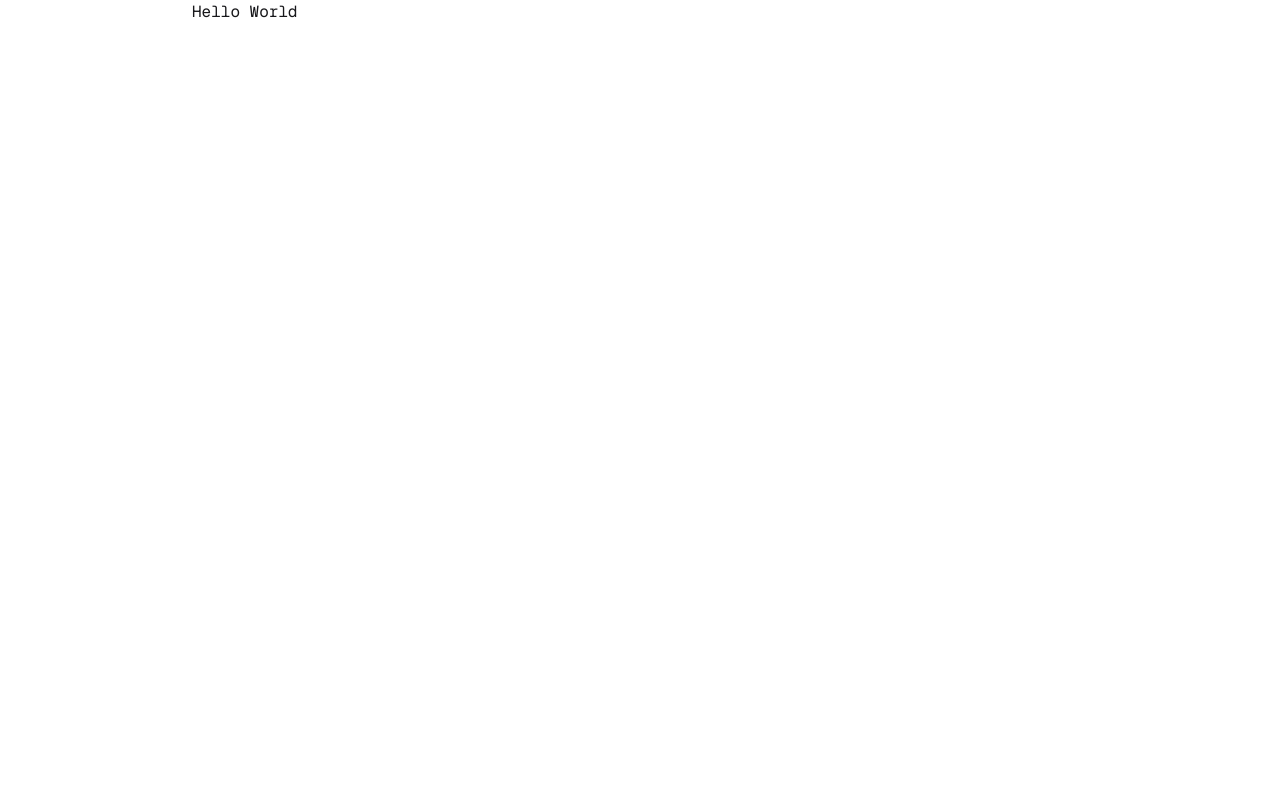
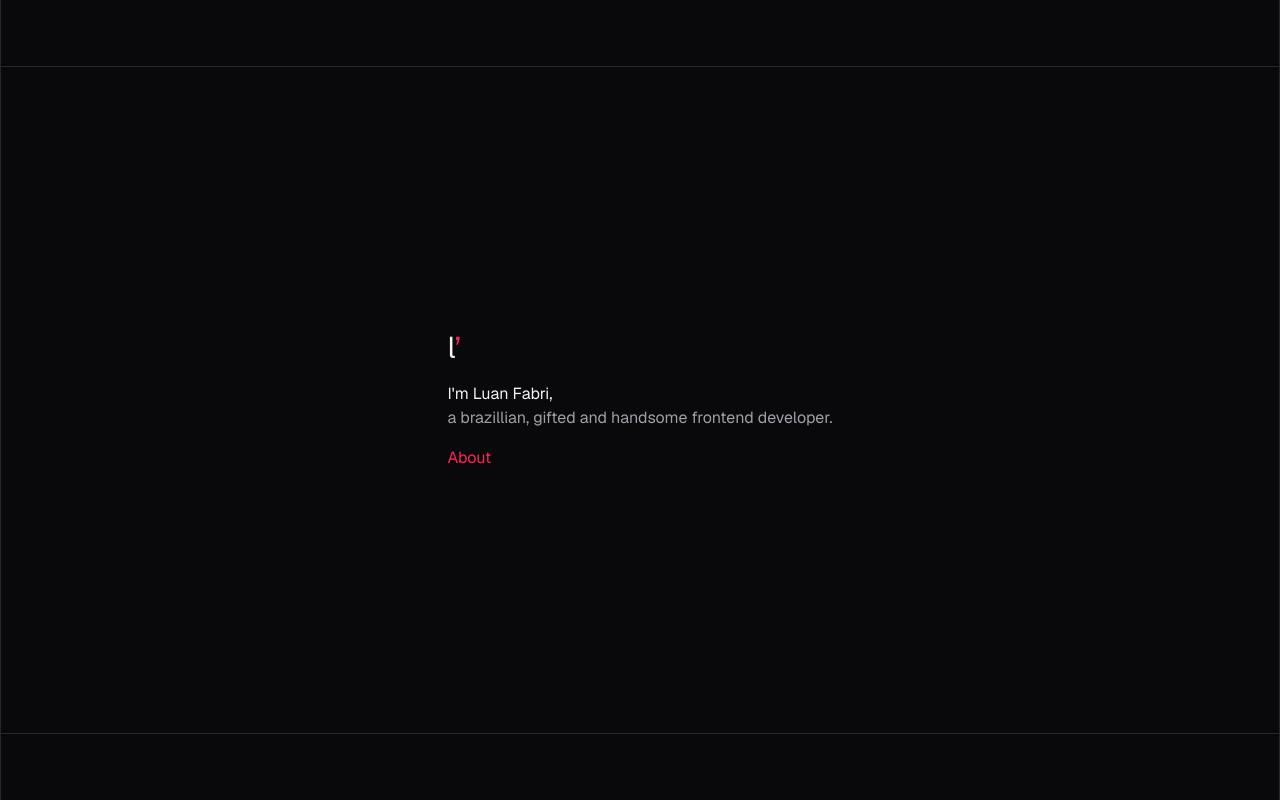
Before and after one commit to luannzin/luannzin.com, a Next.js app: page / in a window 1280 px wide. Built offline with nearby package versions, Linux system fonts and the light colour scheme.

Commit message:
feat: update global styles, modify layout structure, and enhance homepage with logo and navigation

```diff
--- a/src/app/globals.css
+++ b/src/app/globals.css
@@ -56,7 +56,7 @@
   --card-foreground: oklch(0.21 0.006 285.885);
   --popover: oklch(1 0 0);
   --popover-foreground: oklch(0.21 0.006 285.885);
-  --primary: oklch(0.274 0.006 286.033);
+  --primary: oklch(64.5% 0.246 16.439);
   --primary-foreground: oklch(0.985 0 0);
   --secondary: oklch(0 0 0 / 4%);
   --secondary-foreground: oklch(0.21 0.006 285.885);
@@ -101,7 +101,7 @@
   --card-foreground: oklch(0.967 0.001 286.375);
   --popover: oklch(0.21 0.006 285.885);
   --popover-foreground: oklch(0.967 0.001 286.375);
-  --primary: oklch(0.967 0.001 286.375);
+  --primary: oklch(64.5% 0.246 16.439);
   --primary-foreground: oklch(0.21 0.006 285.885);
   --secondary: oklch(1 0 0 / 8%);
   --secondary-foreground: oklch(0.967 0.001 286.375);
--- a/src/app/layout.tsx
+++ b/src/app/layout.tsx
@@ -1,9 +1,9 @@
 import type { Metadata } from "next";
-import { Geist_Mono } from "next/font/google";
+import { Geist } from "next/font/google";
 import "./globals.css";
 
-const geistMono = Geist_Mono({
-  variable: "--font-geist-mono",
+const geist = Geist({
+  variable: "--font-geist",
   subsets: ["latin"],
 });
 
@@ -18,11 +18,11 @@ export default function RootLayout({
   children: React.ReactNode;
 }>) {
   return (
-    <html lang="pt-BR">
+    <html lang="pt-BR" className="dark">
       <body
-        className={`${geistMono.className} antialiased flex items-center justify-center`}
+        className={`${geist.className} antialiased flex items-center justify-center w-screen h-screen`}
       >
-        <main className="flex min-h-screen max-w-4xl w-full">{children}</main>
+        {children}
       </body>
     </html>
   );
--- a/src/app/page.tsx
+++ b/src/app/page.tsx
@@ -1,7 +1,42 @@
+import { ArrowRight } from "lucide-react";
+import Link from "next/link";
+import { Logo } from "@/components/logo";
+import { cn } from "@/lib/utils";
+
 export default function Home() {
   return (
-    <div>
-      <h1>Hello World</h1>
+    <div className="w-full h-full flex flex-col items-center justify-center">
+      <div className="w-full h-20 border-b border-border flex items-center justify-center">
+        <div className="h-full max-w-[1920px] w-full border-x border-border"></div>
+      </div>
+      <div className="h-full max-w-[1920px] w-full border-x border-border">
+        <div className="w-full h-full flex items-center justify-center">
+          <div className="flex flex-col gap-4">
+            <Logo />
+            <div className="flex flex-col gap-0">
+              <span>I'm Luan Fabri,</span>
+              <span className="text-muted-foreground">
+                a brazillian, gifted and handsome frontend developer.
+              </span>
+            </div>
+            <Link
+              href="/about"
+              className={cn("group text-primary block w-fit")}
+            >
+              <div className="relative flex flex-col">
+                <div className="flex items-center gap-1">
+                  <span>About</span>
+                  <ArrowRight className="absolute -right-5 size-4 group-hover:-rotate-45 blur-[4px] group-hover:blur-none scale-75 group-hover:scale-100 opacity-0 group-hover:opacity-100 transition-all duration-300 ease-out" />
+                </div>
+                <span className="absolute bottom-[2px] left-0 h-px w-full bg-primary origin-right scale-x-0 transition-transform duration-300 ease-out group-hover:scale-x-100 group-hover:origin-left" />
+              </div>
+            </Link>
+          </div>
+        </div>
+      </div>
+      <div className="w-full h-20 border-t border-border flex items-center justify-center">
+        <div className="h-full max-w-[1920px] w-full border-x border-border"></div>
+      </div>
     </div>
   );
 }
--- /dev/null
+++ b/src/components/logo.tsx
@@ -0,0 +1,13 @@
+import { cn } from "@/lib/utils";
+
+type LogoProps = React.HTMLAttributes<HTMLSpanElement>;
+
+const Logo = ({ className, ...props }: LogoProps) => {
+  return (
+    <span className={cn("text-3xl tracking-tight", className)} {...props}>
+      l<span className="text-primary">’</span>
+    </span>
+  );
+};
+
+export { Logo };
```
